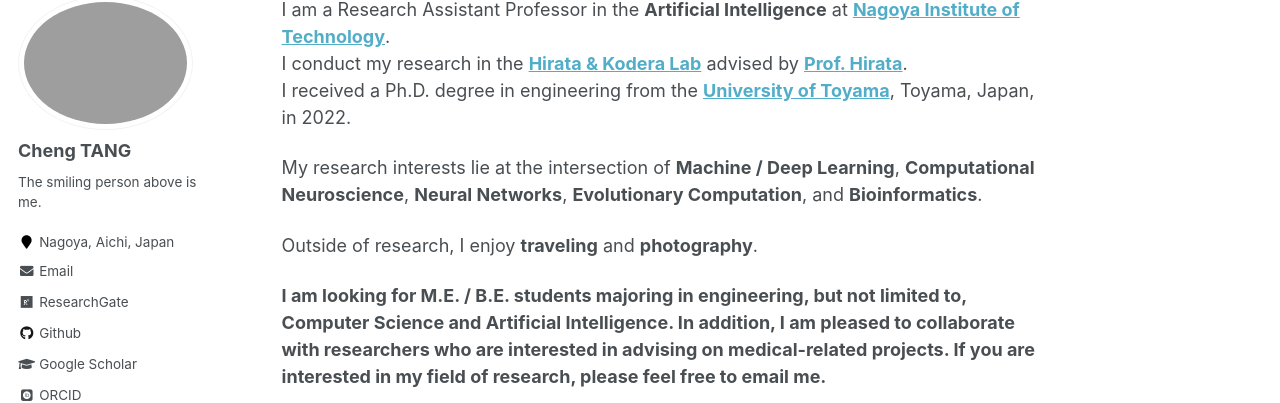
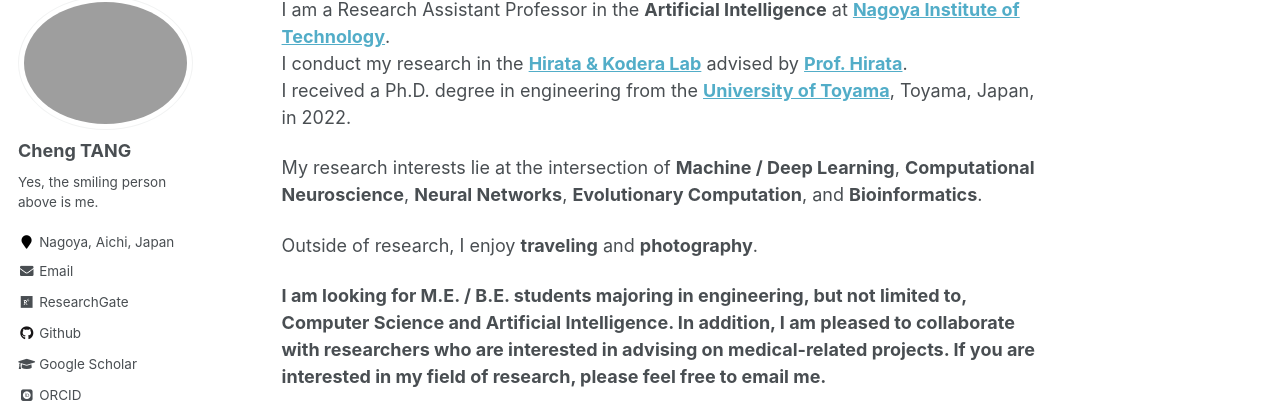
Before and after one commit to ChengTANG-AI/chengtang-ai.github.io, a Jekyll site: the page built from _pages/about.md, in a window 1280 px wide. Shown: the part 122-525 px from the top of the page. Built offline with Jekyll 4.4.1, drawn with Linux system fonts in a browser that asks for light colours; some web fonts are replaced; comment, search, counter and statistics services are not loaded.

Commit message:
Update _config.yml

```diff
--- a/_config.yml
+++ b/_config.yml
@@ -82,7 +82,7 @@
 author:
   name             : "Cheng TANG"
   avatar           : "picCT.jpg"
-  bio              : "The smiling person above is me."
+  bio              : "Yes, the smiling person above is me."
   googlescholar    : "https://scholar.google.com/citations?user=GvXOVv0AAAAJ"
   researchgate     : "https://www.researchgate.net/profile/Cheng-Tang-11"
   orcid            : "https://orcid.org/0000-0002-8148-1509"
```
